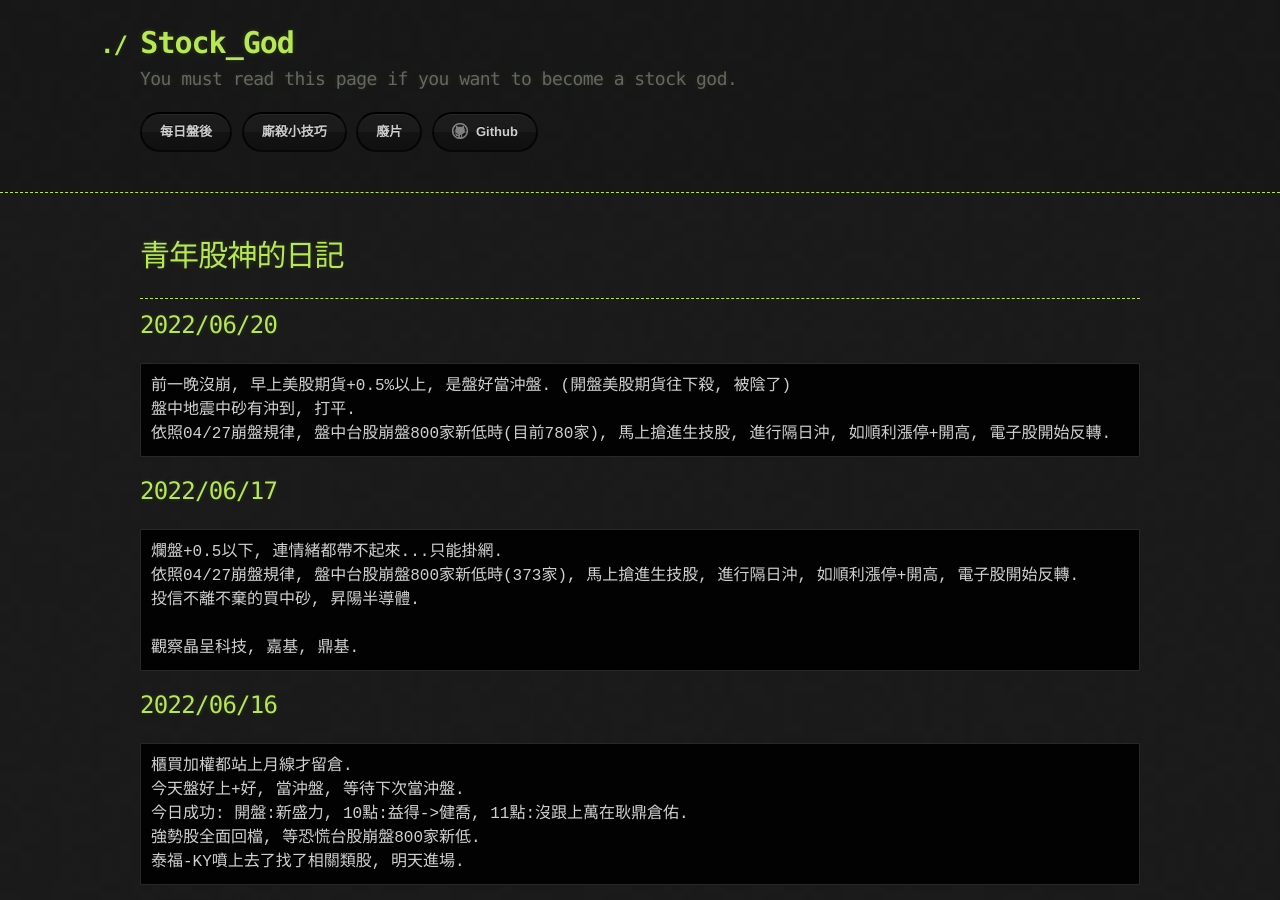
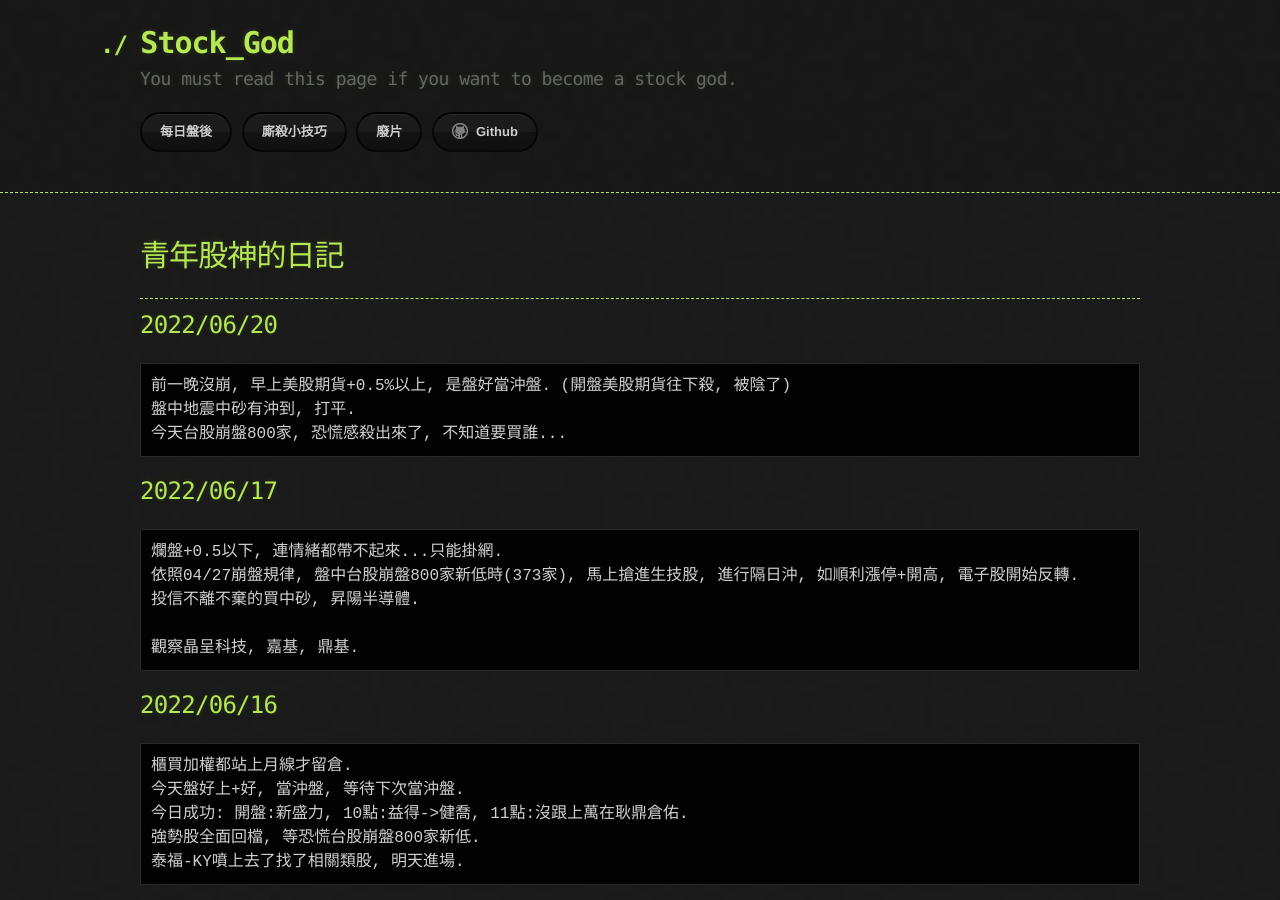
Before and after one commit to lepg5487/Stock_God, a Jekyll site: the page built from index.md, in a window 1280 px wide and 900 px high. Built offline with Jekyll 4.4.1, drawn with Linux system fonts in a browser that asks for light colours; our own code applies the rules of GitHub Pages for plain Markdown files.

Commit message:
Update index.md

````diff
--- a/index.md
+++ b/index.md
@@ -10,7 +10,7 @@ layout: testlayouts
 ```
 前一晚沒崩, 早上美股期貨+0.5%以上, 是盤好當沖盤. (開盤美股期貨往下殺, 被陰了)
 盤中地震中砂有沖到, 打平.
-依照04/27崩盤規律, 盤中台股崩盤800家新低時(目前780家), 馬上搶進生技股, 進行隔日沖, 如順利漲停+開高, 電子股開始反轉.
+今天台股崩盤800家, 恐慌感殺出來了, 不知道要買誰...
 ```
 
 ## 2022/06/17
````
